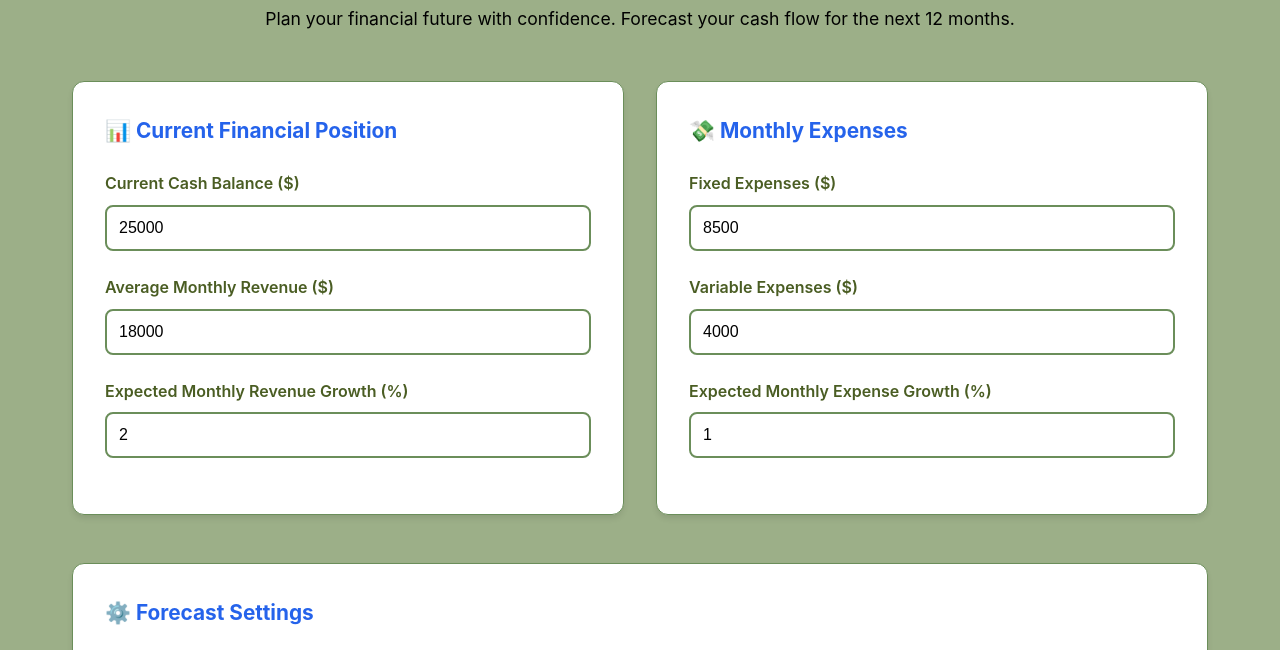
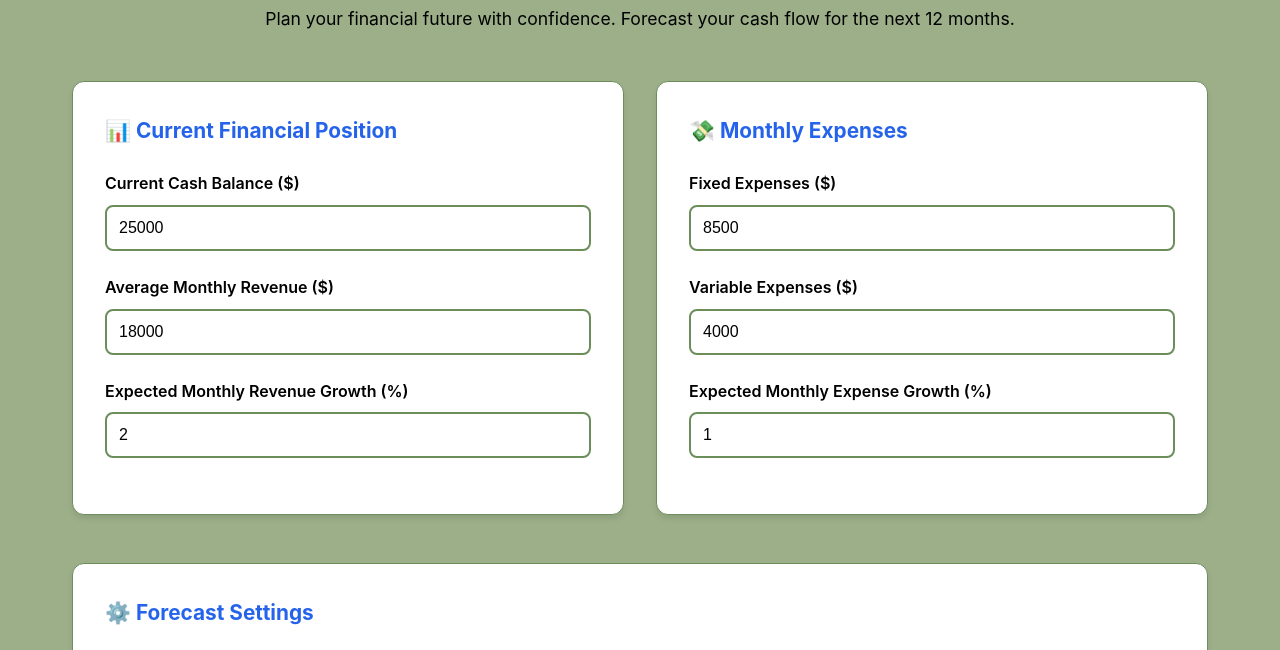
Before and after one commit to DGSConsulting/Cash-Flow-Forecaster-tool, a plain HTML site: page index.html in a window 1280 px wide. Shown: the part 99-749 px from the top of the page. Drawn offline with Linux system fonts and the light colour scheme.

Commit message:
Update index.html

```diff
--- a/index.html
+++ b/index.html
@@ -9,12 +9,12 @@
             --primary-color: #2563eb;
             --primary-dark: #6B8E5A;
             --secondary-color: #64748b;
-            --accent-color: #10b981;
+            --accent-color: #000000;
             --warning-color: #f59e0b;
             --danger-color: #ef4444;
             --background: #9CAF88;
             --card-bg: #ffffff;
-            --text-primary: #4A5D23;
+            --text-primary: #000000;
             --text-secondary: #000000;
             --border-color: #6B8E5A;
             --shadow: 0 4px 6px -1px rgba(0, 0, 0, 0.1);
```
